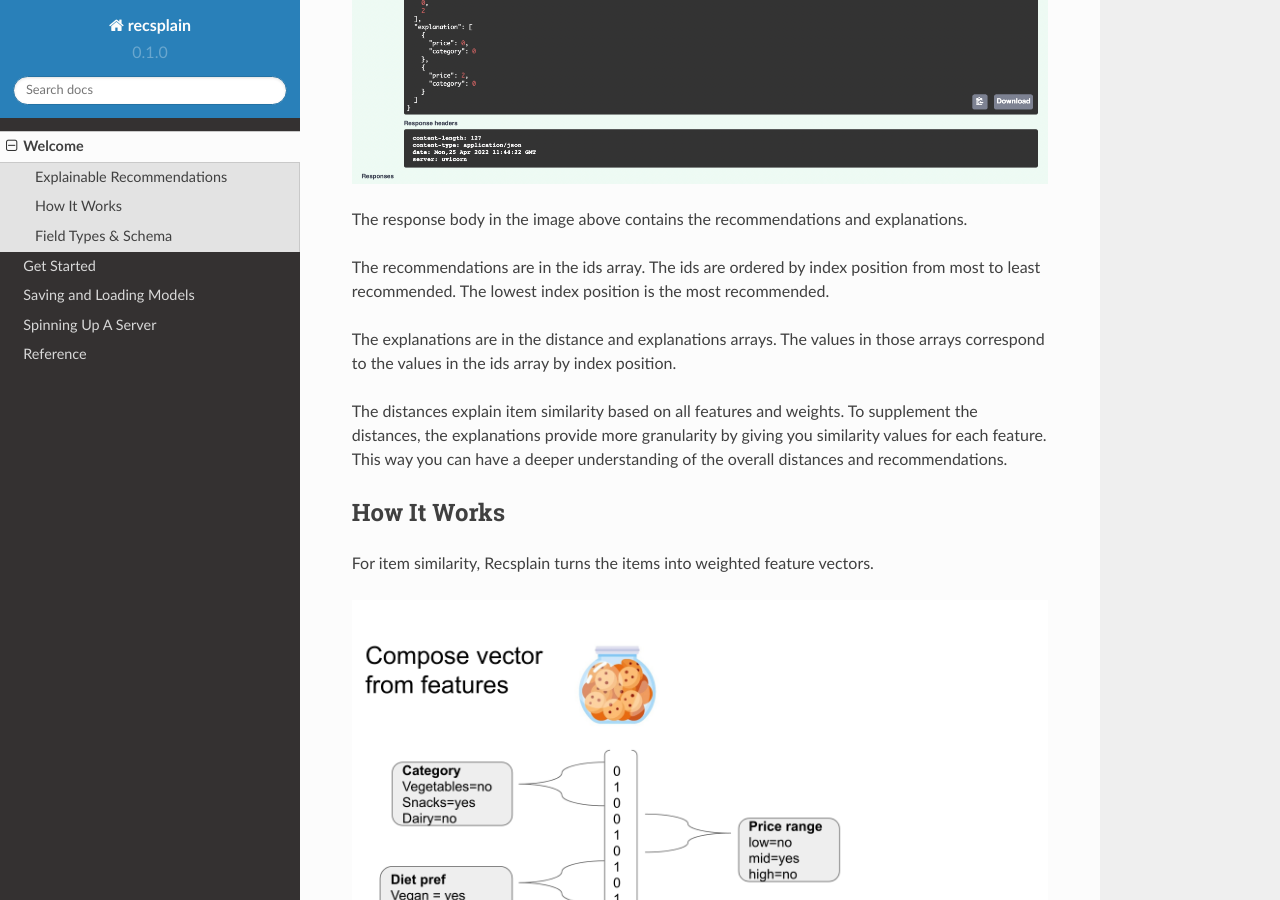
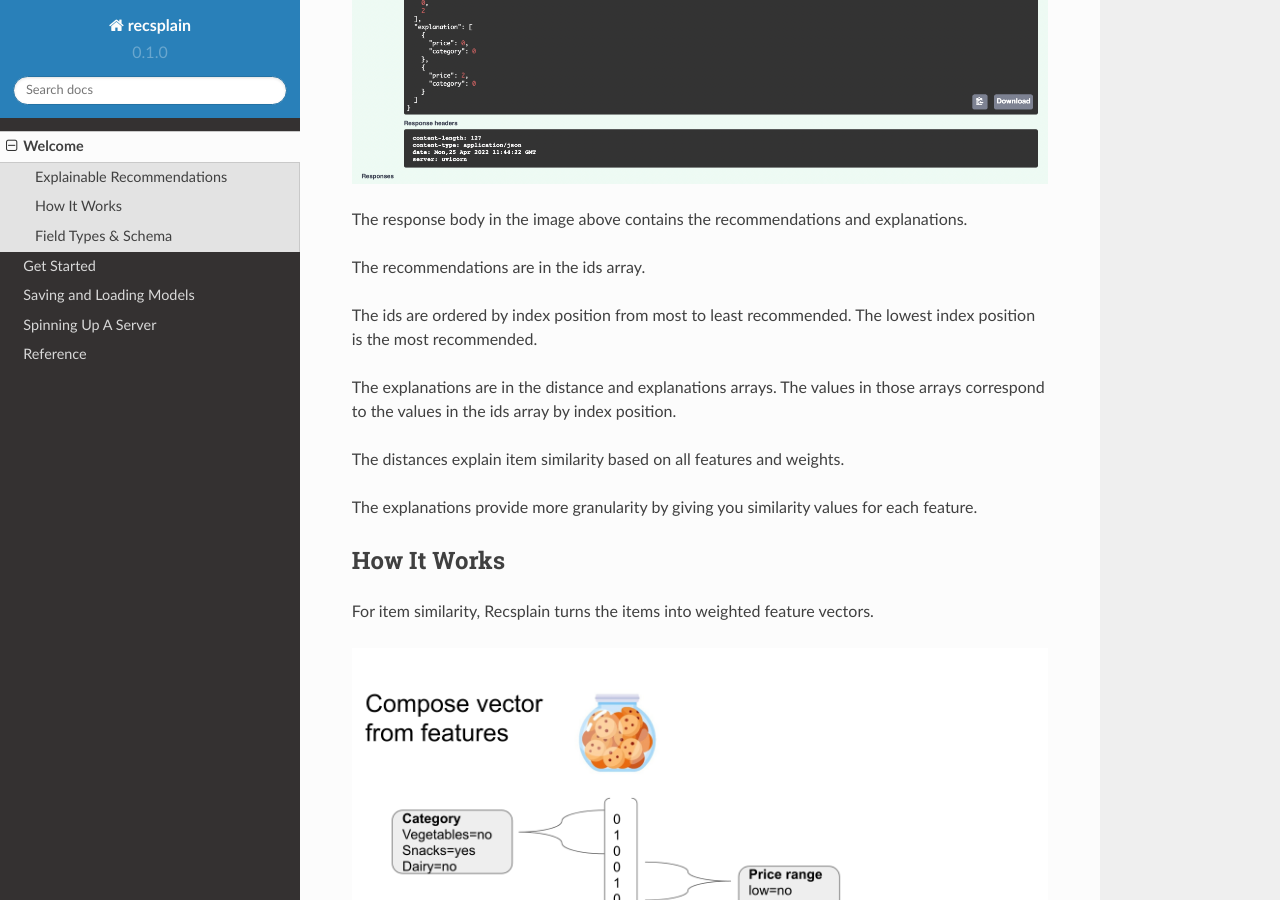
Before and after one commit to argmaxml/recsplain, a Sphinx documentation site: the page built from docs/source/index.rst, in a window 1280 px wide and 900 px high, scrolled down 766 px. Built offline with Sphinx 7.4.7 and the Read the Docs theme 2.0.0, drawn with Linux system fonts in a browser that asks for light colours.

```diff
--- a/docs/source/index.rst
+++ b/docs/source/index.rst
@@ -27,11 +27,15 @@
 
 The response body in the image above contains the recommendations and explanations.
 
-The recommendations are in the ids array. The ids are ordered by index position from most to least recommended. The lowest index position is the most recommended.
+The recommendations are in the ids array.
+
+The ids are ordered by index position from most to least recommended. The lowest index position is the most recommended.
 
 The explanations are in the distance and explanations arrays. The values in those arrays correspond to the values in the ids array by index position.
 
-The distances explain item similarity based on all features and weights. To supplement the distances, the explanations provide more granularity by giving you similarity values for each feature. This way you can have a deeper understanding of the overall distances and recommendations.
+The distances explain item similarity based on all features and weights.
+
+The explanations provide more granularity by giving you similarity values for each feature.
 
 How It Works
 ---------------------------------------------------------
```
